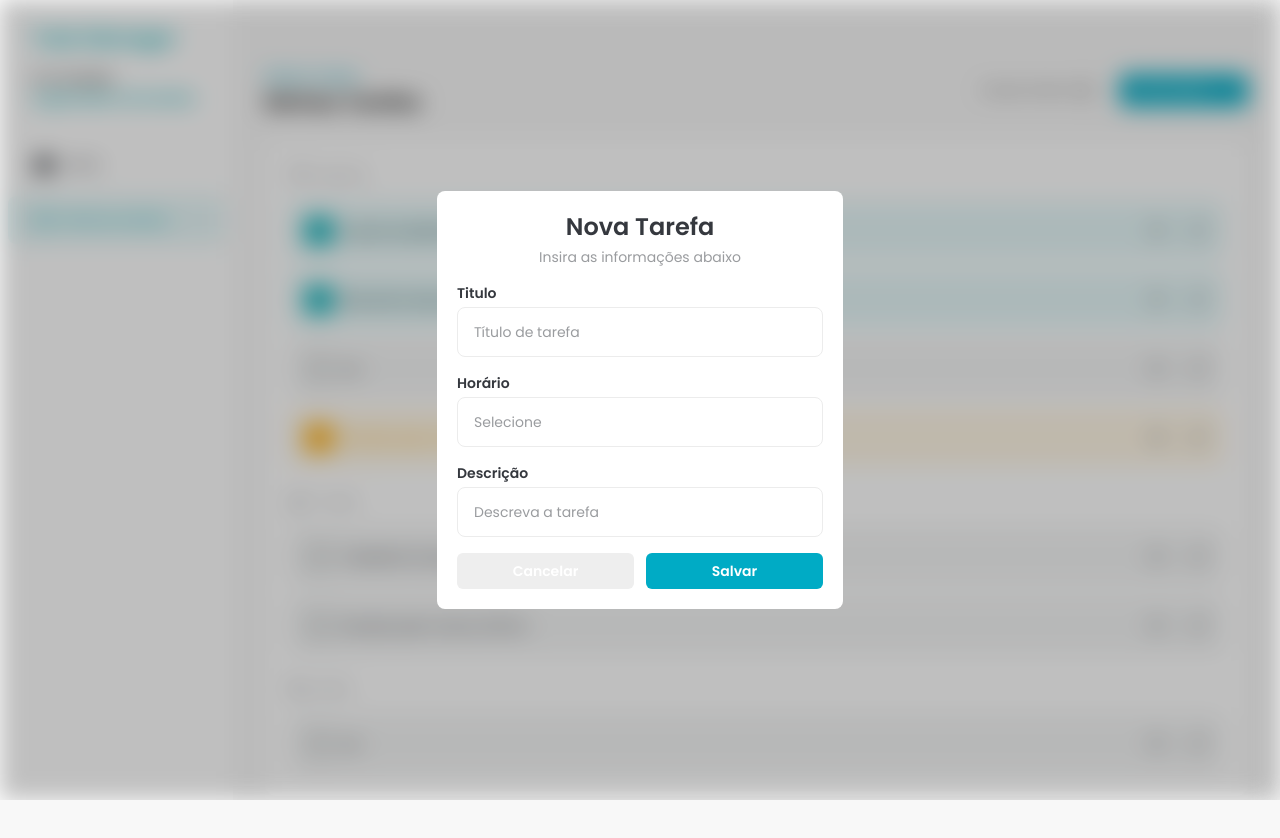
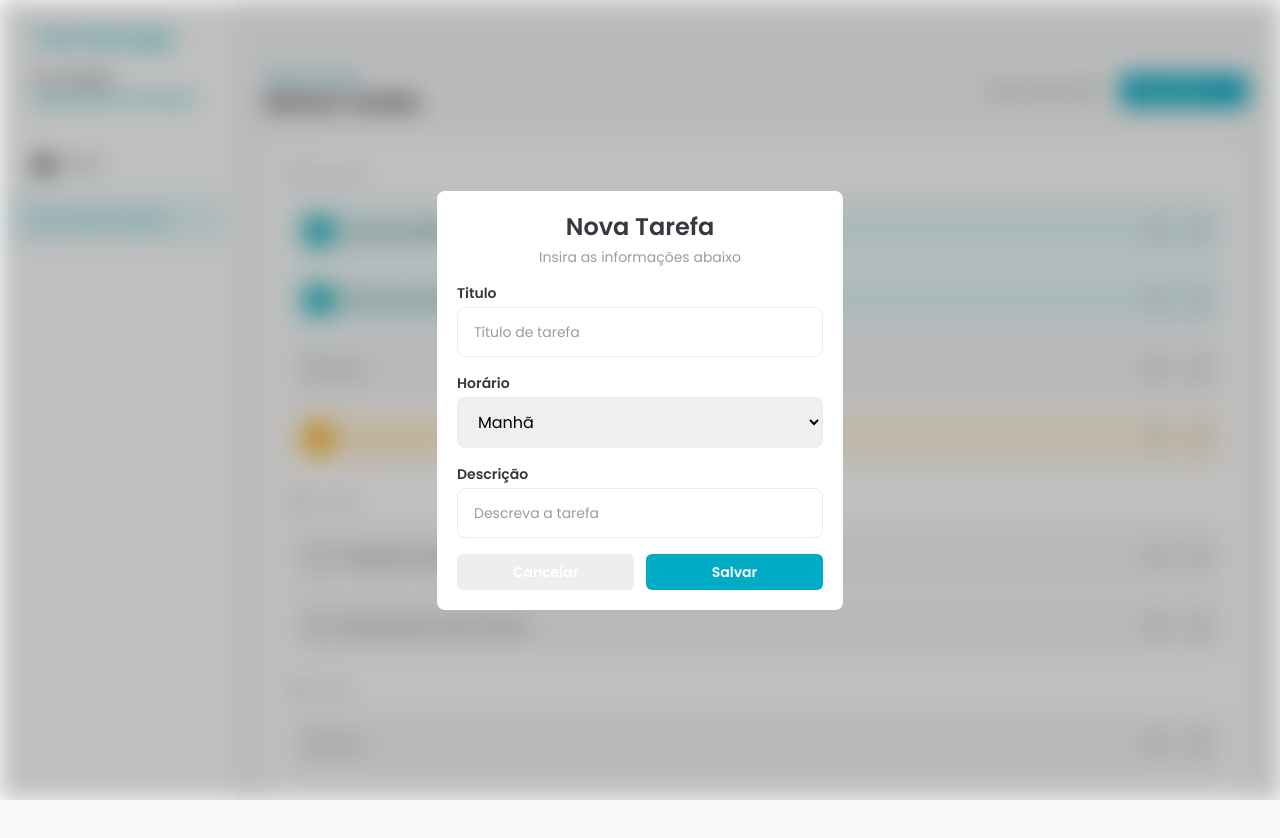
Before and after one commit to DenilsoferreiraL/fsc-task-manager, a React (Vite) app: page / in a window 1280 px wide. Both pictures are taken after a click on the button "Nova tarefa". Shown: the top 838 px of the page. Built offline with nearby package versions, Linux system fonts and the light colour scheme.

Commit message:
feat: enhance AddTaskDialog with time selection and refactor Input component to use InputLabel

```diff
--- a/src/components/AddTaskDialog.jsx
+++ b/src/components/AddTaskDialog.jsx
@@ -6,6 +6,7 @@ import { CSSTransition } from 'react-transition-group'
 
 import { Button } from './Button'
 import { Input } from './Input'
+import { InputLabel } from './InputLabel'
 
 export const AddTaskDialog = ({ isOpen, handleClose }) => {
   const nodeRef = useRef(null)
@@ -30,15 +31,26 @@ export const AddTaskDialog = ({ isOpen, handleClose }) => {
 
           <div className="flex w-[366px] flex-col space-y-4">
             <Input id="title" label="Titulo" placeholder="Título de tarefa" />
-            <Input id="time" label="Horário" placeholder="Selecione" />
+            <div className="flex w-full flex-col gap-1 text-left">
+              <InputLabel htmlFor="time">Horário</InputLabel>
+              <select
+                id="time"
+                className="rounded-lg border border-solid border-[#ECECEC] px-4 py-3 outline-[#00adb5] placeholder:text-sm placeholder:text-[#9A9C9F]"
+              >
+                <option value="morning">Manhã</option>
+                <option value="afternoon">Tarde</option>
+                <option value="evening">Noite</option>
+              </select>
+            </div>
+
             <Input
               id="description"
+              placeholder="Descreva a tarefa"
               label="Descrição"
-              placeholder="Descreva a tarefa"
             />
             <div className="flex gap-3">
               <Button
-                className="w-full bg-[#EEEEEE] text-[#030404]"
+                className="w-full bg-[#EEEEEE] text-[#010101]"
                 size="large"
                 onClick={handleClose}
               >
--- a/src/components/Button.jsx
+++ b/src/components/Button.jsx
@@ -21,7 +21,7 @@ export const Button = ({
     }
 
     if (size === ' large') {
-      return 'py-2 text-md'
+      return 'py-2 text-md text-[#000]'
     }
   }
 
--- a/src/components/Input.jsx
+++ b/src/components/Input.jsx
@@ -1,9 +1,9 @@
+import { InputLabel } from './InputLabel'
+
 export const Input = ({ label, ...rest }) => {
   return (
     <div className="flex flex-col space-y-1 text-left">
-      <label htmlFor={rest.id} className="text-sm font-semibold text-[#35383e]">
-        {label}
-      </label>
+      <InputLabel htmlFor={rest.id}>{label}</InputLabel>
       <input
         className="rounded-lg border border-solid border-[#ECECEC] px-4 py-3 outline-[#00adb5] placeholder:text-sm placeholder:text-[#9A9C9F]"
         {...rest}
--- /dev/null
+++ b/src/components/InputLabel.jsx
@@ -0,0 +1,7 @@
+export const InputLabel = (props) => {
+  return (
+    <label className="text-sm font-semibold text-[#35383e]" {...props}>
+      {props.children}
+    </label>
+  )
+}
```
